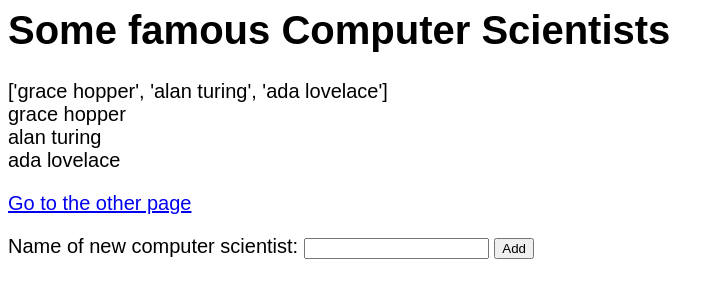
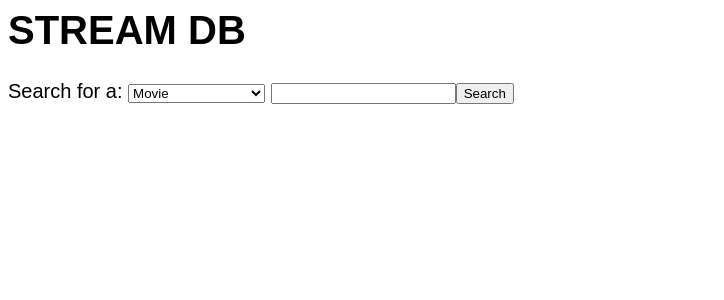
Before and after one commit to sohamranade/StreamDB, a Flask app: page / in a window 1280 px wide. Shown: the top 300 px of the page, without its empty margins (0-724 px from the left). Run offline with Flask 2, Linux system fonts and the light colour scheme; data comes from the database, SQL or seed files in the repository; parts of the project's set-up code (start-up, migrations or seed data) failed here and were passed over.

Commit message:
changes to server.py

```diff
--- a/webserver/server.py
+++ b/webserver/server.py
@@ -29,7 +29,7 @@ app = Flask(__name__, template_folder=tmpl_dir)
 #
 #     DATABASEURI = "postgresql://gravano:foobar@34.74.246.148/proj1part2"
 #
-DATABASEURI = "postgresql://user:password@34.74.246.148/proj1part2"
+DATABASEURI = "postgresql://ssr2182:1364@34.74.246.148/proj1part2"
 
 
 #
@@ -104,6 +104,7 @@ def index():
 
   # DEBUG: this is debugging code to see what request looks like
   print(request.args)
+  #print(request.form)
 
 
   #
@@ -158,6 +159,23 @@ def index():
 # Notice that the function name is another() rather than index()
 # The functions for each app.route need to have different names
 #
+
+@app.route('/stream_plat/<name>')
+def stream_plat(name):
+  return render_template("stream_plat.html")
+
+@app.route('/movie/<name>')
+def movie(name):
+  return render_template("movie.html")
+
+@app.route('/artist/<name>')
+def artist(name):
+  return render_template("artist.html")
+
+@app.route('/tv_show/<name>')
+def tv_show(name):
+  return render_template("tv_show.html")
+
 @app.route('/another')
 def another():
   return render_template("another.html")
@@ -166,10 +184,20 @@ def another():
 # Example of adding new data to the database
 @app.route('/add', methods=['POST'])
 def add():
-  name = request.form['name']
-  g.conn.execute('INSERT INTO test(name) VALUES (%s)', name)
-  return redirect('/')
-
+  print(request.form)
+  type_of= request.form['option']
+  name= request.form['name']
+  if type_of=='movie':
+    return redirect(('movie/{}'.format(name)))
+  elif type_of=='stream_plat':
+    return redirect(('stream_plat/{}'.format(name)))
+  elif type_of=='tv_show':
+    return redirect(('tv_show/{}'.format(name)))
+  elif type_of=='artist':
+    return redirect(('artist/{}'.format(name)))
+  #name = request.form['name']
+  #g.conn.execute('INSERT INTO test(name) VALUES (%s)', name)
+  #return redirect('/')
 
 @app.route('/login')
 def login():
--- /dev/null
+++ b/webserver/templates/artist.html
@@ -0,0 +1 @@
+Artist
--- a/webserver/templates/index.html
+++ b/webserver/templates/index.html
@@ -8,19 +8,16 @@
 
 
 <body>
-  <h1>Some famous Computer Scientists</h1>
-  <div>{{data}}</div>
-
-  <div>
-    {% for n in data %}
-    <div>{{n}}</div>
-    {% endfor %}
-  </div>
-
-<p><a href="another">Go to the other page</a></p>
-
+  <h1>STREAM DB</h1>
 <form method="POST" action="/add">
-<p>Name of new computer scientist: <input type="text" name="name"> <input type="submit" value="Add"></p>
+  <label for="choose_a">Search for a:</label>
+    <select name="option" id="search">
+      <option value="movie">Movie</option>
+      <option value="tv_show">Tv-Show</option>
+      <option value="artist">Artist</option>
+      <option value="stream_plat">Streaming-Platform</option>>
+    </select>
+    <input type="text" name="name"><input type="submit" value="Search">
 </form>
 
 </body>
--- /dev/null
+++ b/webserver/templates/movie.html
@@ -0,0 +1 @@
+Movie
--- /dev/null
+++ b/webserver/templates/stream_plat.html
@@ -0,0 +1 @@
+Streaming Platforms
--- /dev/null
+++ b/webserver/templates/tv_show.html
@@ -0,0 +1 @@
+tv_show
```
Also changed, not shown: webserver/templates/index_og.html (added, +29 -0 lines).
